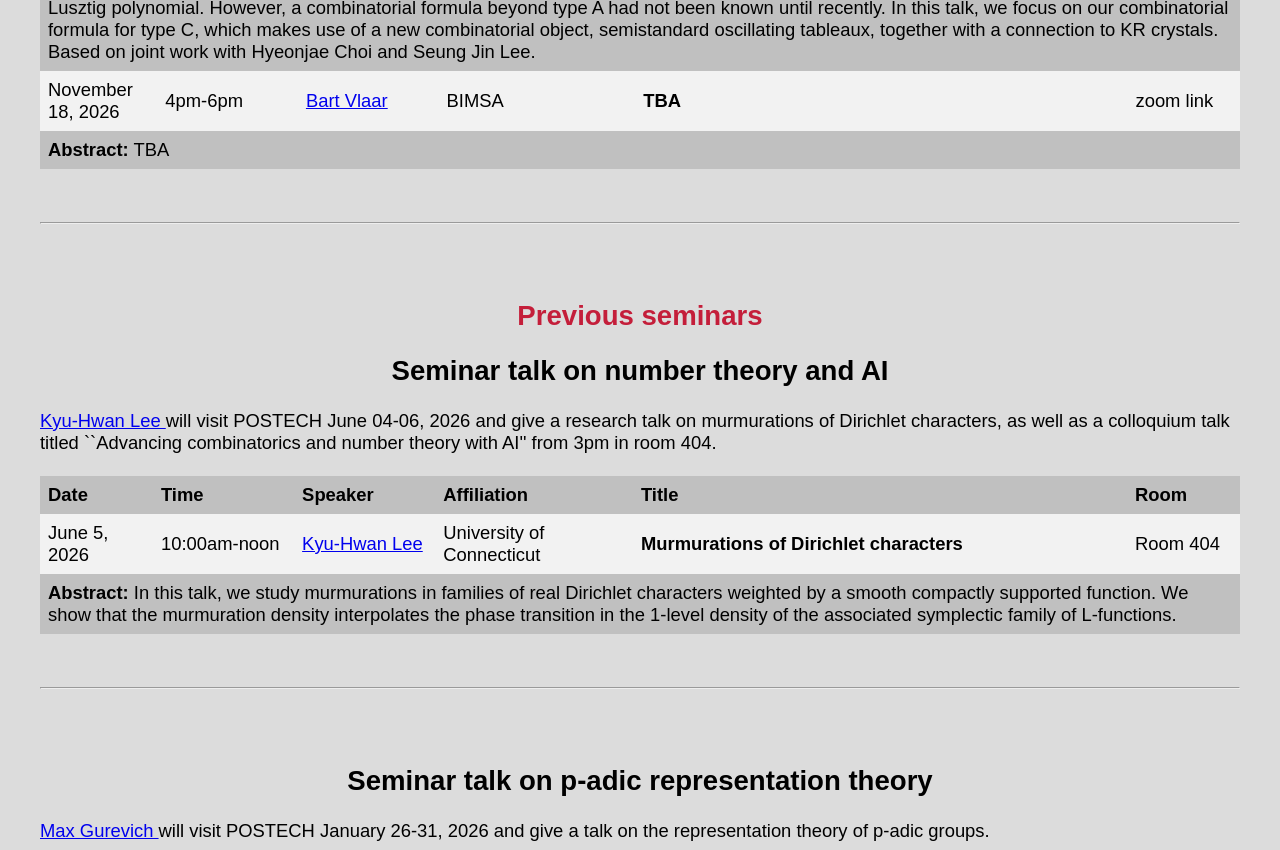
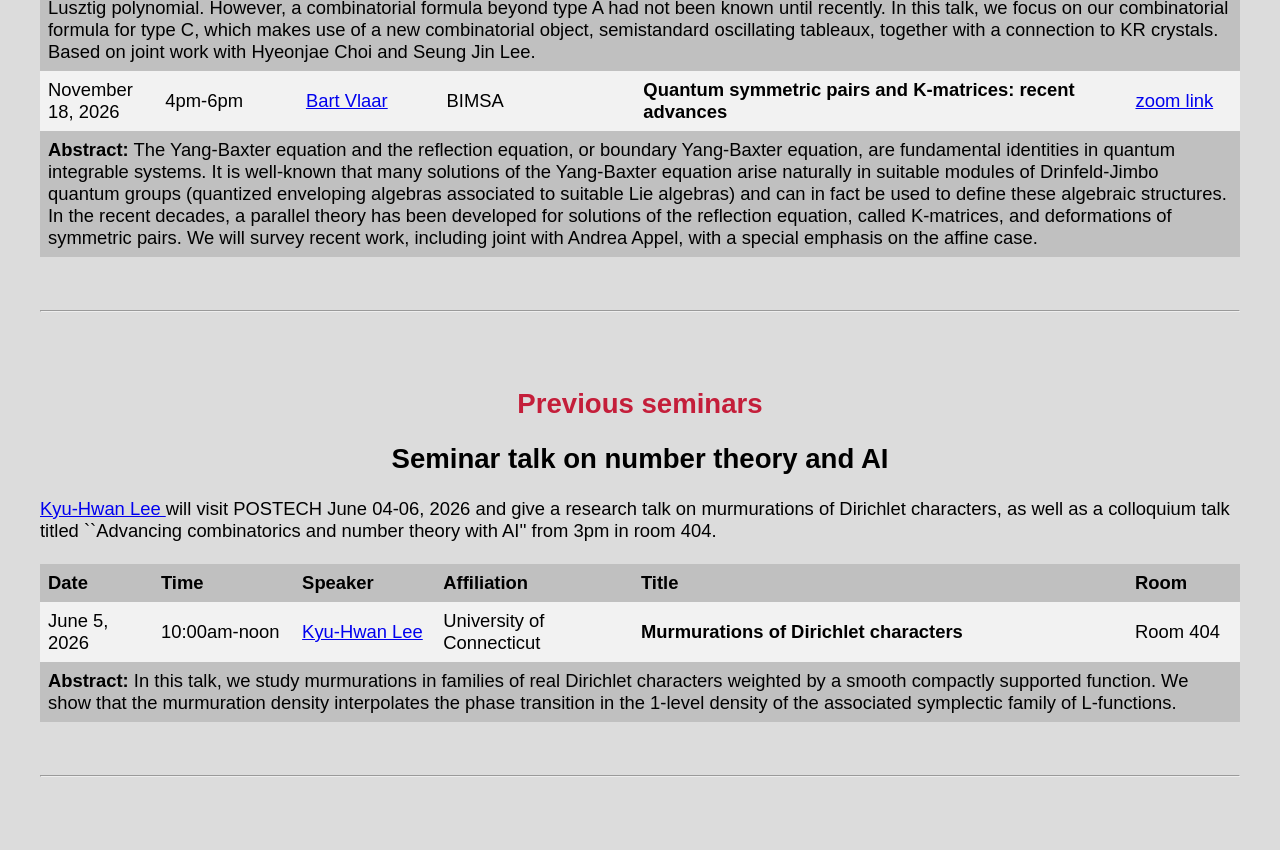
Before and after one commit to buciumas/buciumas.github.io, a plain HTML site: page postech-representation-theory/index.html in a window 1280 px wide. Shown: the part 997-1847 px from the top of the page. Drawn offline with nearby package versions, Linux system fonts and the light colour scheme; some packages are replaced by stand-ins of ours.

Commit message:
rt seminar

```diff
--- a/postech-representation-theory/index.html
+++ b/postech-representation-theory/index.html
@@ -141,13 +141,15 @@ Based on joint work with Hyeonjae Choi and Seung Jin Lee.
 <td> 4pm-6pm </td>
 <td> <a href="https://bimsa.net/people/bvlaar/"> Bart Vlaar </a> </td>
 <td> BIMSA </td>
-<td> <a> <b> TBA </b> </a> </td>
-<td> zoom link </td>
+<td> <a> <b> Quantum symmetric pairs and K-matrices: recent advances </b> </a> </td>
+<td> <a href="https://postech-ac-kr.zoom.us/j/89829789597?pwd=cupy457EK7jS6oYwXjbXPHXbM7vYJ0.1">zoom link</a> </td>
 </tr>
 
 <tr style = "background: silver;">
 <td colspan="6"> <b>Abstract:</b>
-TBA
+The Yang-Baxter equation and the reflection equation, or boundary Yang-Baxter equation, are fundamental identities in quantum integrable systems. It is well-known that many solutions of the Yang-Baxter equation arise naturally in suitable modules of Drinfeld-Jimbo quantum groups (quantized enveloping algebras associated to suitable Lie algebras) and can in fact be used to define these algebraic structures.
+<br>
+In the recent decades, a parallel theory has been developed for solutions of the reflection equation, called K-matrices, and deformations of symmetric pairs. We will survey recent work, including joint with Andrea Appel, with a special emphasis on the affine case.
 </td>
 </tr>
 
```
